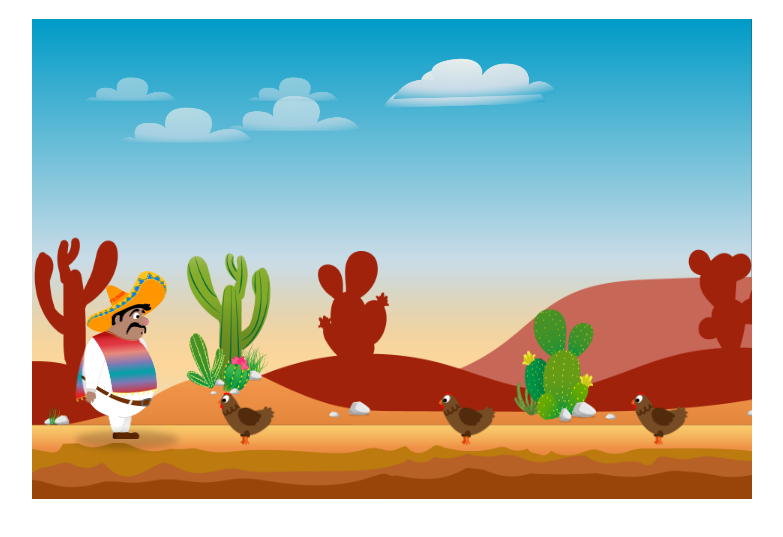
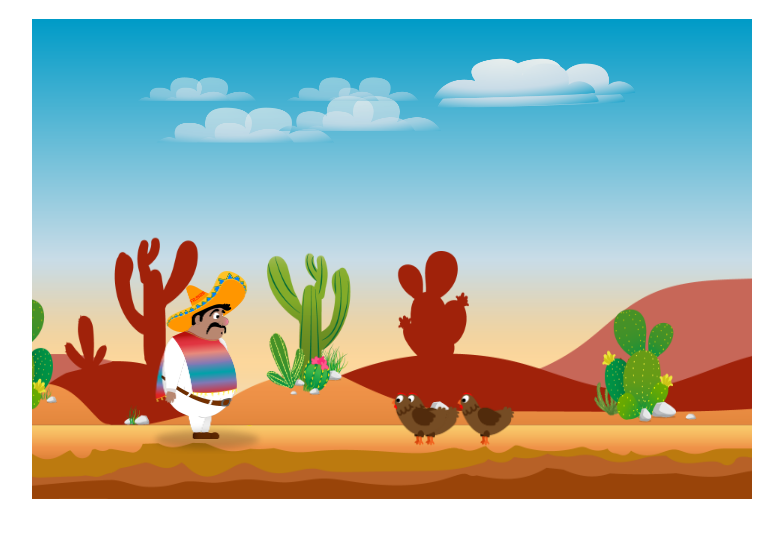
Before and after one commit to michaelwoelfel/el-pollo-loco, a plain HTML site: page index.html in a window 1280 px wide. Shown: the part 69-606 px from the top of the page, without its empty margins (248-1031 px from the left). Drawn offline with Linux system fonts and the light colour scheme; animation ran at ten frames a second.

Commit message:
endgegner

```diff
--- a/classes/background-object.class.js
+++ b/classes/background-object.class.js
@@ -6,9 +6,10 @@ class BackgroundObject extends MovableObject {
 
 
 
-       constructor(imagePath){
+       constructor(imagePath,x){
            super().loadImage(imagePath);
            this.y = 480 - this.height;
+           this.x = x;
 
 
 
--- a/classes/character.class.js
+++ b/classes/character.class.js
@@ -36,6 +36,7 @@ class Character extends MovableObject {
     ];
 
     world;
+    walking_sound = new Audio('audio/steps.mp3');
 
 
 
@@ -61,16 +62,20 @@ animate() {
 
     setInterval(()=>{
 
-        if (this.world.keyboard.RIGHT) {
+        if (this.world.keyboard.RIGHT && this.x < this.world.level.level_end_x) {
             this.x += this.speed;
             this.otherDirection = false;
+            this.walking_sound.play();
         }
 
 
-        if (this.world.keyboard.LEFT) {
+        if (this.world.keyboard.LEFT && this.x >= 0 ) {
             this.x -= this.speed;
             this.otherDirection = true;
+            this.walking_sound.play();
         }
+        this.world.camera_x = -this.x +100;
+
 
     },1000/60);
 
@@ -78,11 +83,7 @@ animate() {
     setInterval(() =>{
 
         if (this.world.keyboard.RIGHT || this.world.keyboard.LEFT) {
-
-        let i = this.currentImage % this.IMAGES_WALKING.length;
-        let path = this.IMAGES_WALKING[i];
-        this.img = this.imageCache[path];
-        this.currentImage ++;
+            this.playAnimation(this.IMAGES_WALKING);
     }
     },50);
 
--- a/classes/chicken.class.js
+++ b/classes/chicken.class.js
@@ -28,11 +28,7 @@ class Chicken  extends MovableObject{
     animate() {
         this.moveLeft();
         setInterval(() =>{
-            let i = this.currentImage % this.IMAGES_LONGIDLE.length;
-            let path = this.IMAGES_LONGIDLE[i];
-            this.img = this.imageCache[path];
-            this.currentImage ++;
-
+           this.playAnimation(this.IMAGES_LONGIDLE);
         },100);
 
     }
--- /dev/null
+++ b/classes/endboss.class.js
@@ -0,0 +1,46 @@
+class Endboss extends MovableObject {
+    y = 150;
+
+    height = 300;
+    width = 300;
+
+    currentImage = 0;
+
+    IMAGES_WALKING = [
+        '../img/4_enemie_boss_chicken/2_alert/G5.png',
+        '../img/4_enemie_boss_chicken/2_alert/G6.png',
+        '../img/4_enemie_boss_chicken/2_alert/G7.png',
+        '../img/4_enemie_boss_chicken/2_alert/G8.png',
+        '../img/4_enemie_boss_chicken/2_alert/G9.png',
+        '../img/4_enemie_boss_chicken/2_alert/G10.png',
+        '../img/4_enemie_boss_chicken/2_alert/G11.png',
+    ]
+
+
+    constructor(){
+        super().loadImage('../img/4_enemie_boss_chicken/2_alert/G5.png');
+        this.x = 700;
+        this.loadImages(this.IMAGES_WALKING);
+        this.speed = 0.15 + Math.random() * 0.25;
+        this.animate();
+    };
+
+
+
+
+
+    animate() {
+
+        setInterval(() =>{
+            this.playAnimation(this.IMAGES_WALKING);
+
+        },100);
+
+    }
+
+
+
+
+
+
+};
--- /dev/null
+++ b/classes/level.class.js
@@ -0,0 +1,12 @@
+class Level {
+    enemies;
+    clouds;
+    backgroundObjects;
+    level_end_x = 1500;
+
+    constructor(enemies,clouds,backgroundObjects) {
+        this.enemies = enemies;
+        this.clouds = clouds;
+        this.backgroundObjects = backgroundObjects;
+    }
+}
--- a/classes/movable-object.class.js
+++ b/classes/movable-object.class.js
@@ -1,11 +1,13 @@
 class MovableObject {
     x= 200;
+    w
     y = 310;
     img;
     height = 100;
     width = 100;
     speed = 0.1;
     otherDirection = false;
+    currentImage = 0;
 
     imageCache = {};
 
@@ -37,4 +39,11 @@ class MovableObject {
         }, 1000/60);
     }
 
+    playAnimation(images) {
+        let i = this.currentImage % images.length;
+        let path = images[i];
+        this.img = this.imageCache[path];
+        this.currentImage ++;
+    }
+
 }
--- a/classes/world.class.js
+++ b/classes/world.class.js
@@ -1,25 +1,15 @@
 class World  {
 
+    level = level1;
+
     character = new Character();
-    enemies = [
-        new Chicken(),
-        new Chicken(),
-        new Chicken()
-    ];
+    enemies = level1.enemies;
 
-    clouds = [
-        new Cloud('../img/5_background/layers/4_clouds/2.png'),
-        new Cloud('../img/5_background/layers/4_clouds/1.png'),
-    ]
+    clouds = level1.clouds;
 
-    backgroundObjects = [
-        new BackgroundObject('../img/5_background/layers/air.png'),
-        new BackgroundObject('../img/5_background/layers/3_third_layer/1.png'),
-        new BackgroundObject('../img/5_background/layers/2_second_layer/1.png'),
-        new BackgroundObject('../img/5_background/layers/1_first_layer/1.png'),
-
-    ];
+    backgroundObjects = level1.backgroundObjects;
     keyboard;
+    camera_x = 0;
 
 
 
@@ -37,13 +27,15 @@ class World  {
 
     draw() {
         this.ctx.clearRect(0, 0, this.canvas.width, this.canvas.height);
-        this.addObjectstoMap(this.backgroundObjects);
+        this.ctx.translate(this.camera_x, 0);
+        this.addObjectstoMap(this.level.backgroundObjects, this.x);
 
         this.addToMap(this.character);
 
         this.addObjectstoMap(this.enemies);
 
         this.addObjectstoMap(this.clouds);
+        this.ctx.translate(-this.camera_x, 0);
 
         let self = this;
         requestAnimationFrame(function () {
--- a/index.html
+++ b/index.html
@@ -13,6 +13,10 @@
     <script src="classes/background-object.class.js"></script>
     <script src="classes/world.class.js"></script>
     <script src="classes/keyboard.class.js"></script>
+    <script src="classes/level.class.js"></script>
+    <script src="classes/endboss.class.js"></script>
+    <script src="levels/level1.js"></script>
+
     <script src="js/game.js"></script>
 
     <title>El Pollo Loco</title>
--- /dev/null
+++ b/levels/level1.js
@@ -0,0 +1,35 @@
+const level1 = new Level(
+    [
+        new Chicken(),
+        new Chicken(),
+        new Chicken(),
+        new Endboss()
+    ],
+
+    [
+        new Cloud('../img/5_background/layers/4_clouds/2.png',0),
+        new Cloud('../img/5_background/layers/4_clouds/1.png',0),
+        new Cloud('../img/5_background/layers/4_clouds/2.png',719),
+        new Cloud('../img/5_background/layers/4_clouds/1.png',719),
+    ],
+
+    [
+        new BackgroundObject('../img/5_background/layers/air.png', -719),
+        new BackgroundObject('../img/5_background/layers/3_third_layer/2.png',-719),
+        new BackgroundObject('../img/5_background/layers/2_second_layer/2.png',-719),
+        new BackgroundObject('../img/5_background/layers/1_first_layer/2.png',-719),
+        new BackgroundObject('../img/5_background/layers/air.png',0),
+        new BackgroundObject('../img/5_background/layers/3_third_layer/1.png',0),
+        new BackgroundObject('../img/5_background/layers/2_second_layer/1.png',0),
+        new BackgroundObject('../img/5_background/layers/1_first_layer/1.png',0),
+        new BackgroundObject('../img/5_background/layers/air.png', 719),
+        new BackgroundObject('../img/5_background/layers/3_third_layer/2.png',719),
+        new BackgroundObject('../img/5_background/layers/2_second_layer/2.png',719),
+        new BackgroundObject('../img/5_background/layers/1_first_layer/2.png',719),
+        new BackgroundObject('../img/5_background/layers/air.png', 719 * 2),
+        new BackgroundObject('../img/5_background/layers/3_third_layer/1.png',719 * 2),
+        new BackgroundObject('../img/5_background/layers/2_second_layer/1.png',719 * 2),
+        new BackgroundObject('../img/5_background/layers/1_first_layer/1.png',719 * 2),
+    ]
+
+);
```
Also changed, not shown: 6 other files.
